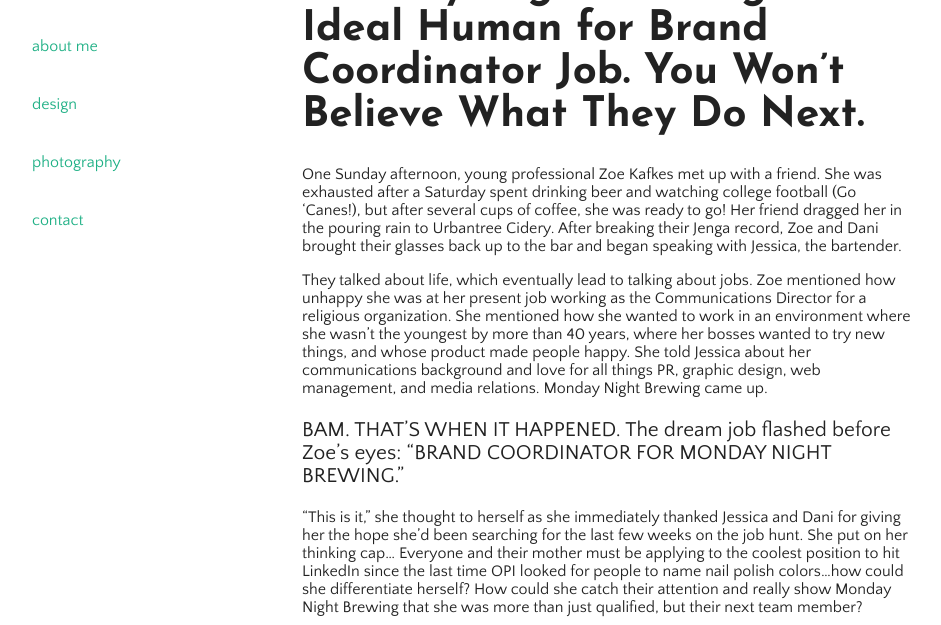
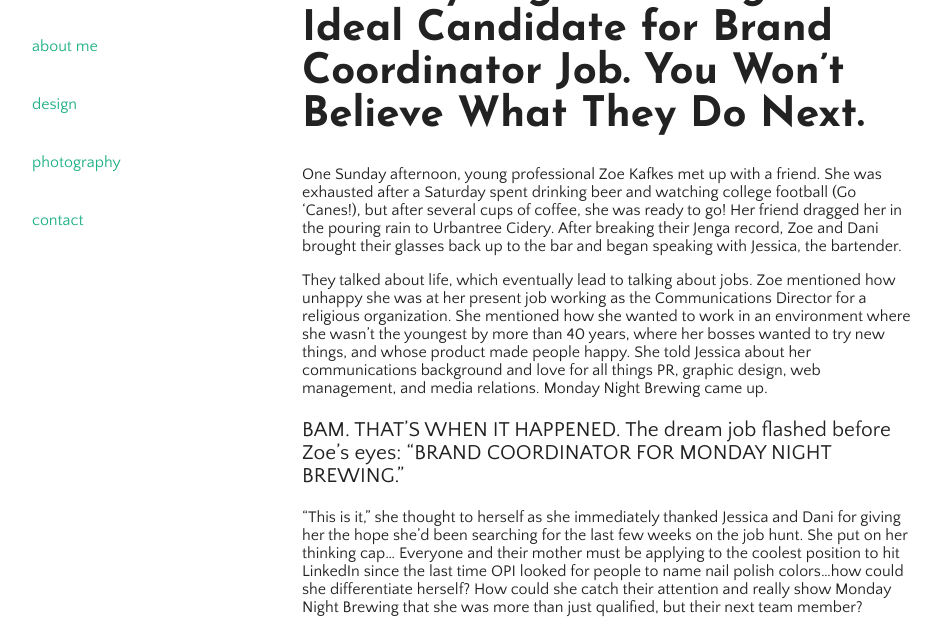
Before and after one commit to zkafkes/zkafkes.github.io, a plain HTML site: page monday-night-cover-letter.html in a window 1280 px wide. Shown: the part 175-800 px from the top of the page, without its empty margins (48-989 px from the left). Drawn offline with Linux system fonts and the light colour scheme; a script that the page names is missing.

Commit message:
Candidate

```diff
--- a/monday-night-cover-letter.html
+++ b/monday-night-cover-letter.html
@@ -36,7 +36,7 @@
   </nav>
 
 <main>
-  <h1>Monday Night Brewing Finds Ideal Human for Brand Coordinator Job. You Won’t Believe What They Do Next.</h1>
+  <h1>Monday Night Brewing Finds Ideal Candidate for Brand Coordinator Job. You Won’t Believe What They Do Next.</h1>
   <p>
     One Sunday afternoon, young professional Zoe Kafkes met up with a friend. She was exhausted after a Saturday spent drinking beer and watching college football (Go ‘Canes!), but after several cups of coffee, she was ready to go! Her friend dragged her in the pouring rain to Urbantree Cidery. After breaking their Jenga record, Zoe and Dani brought their glasses back up to the bar and began speaking with Jessica, the bartender.
   </p>
```
